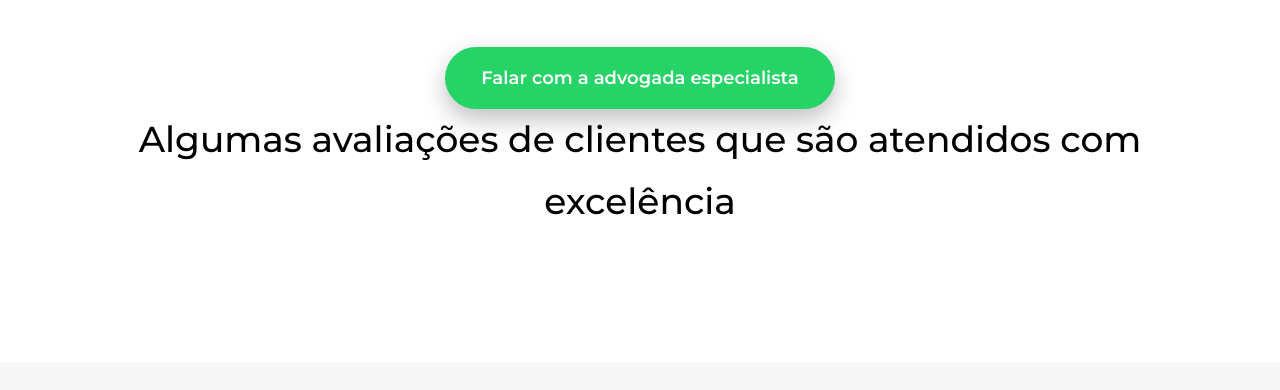
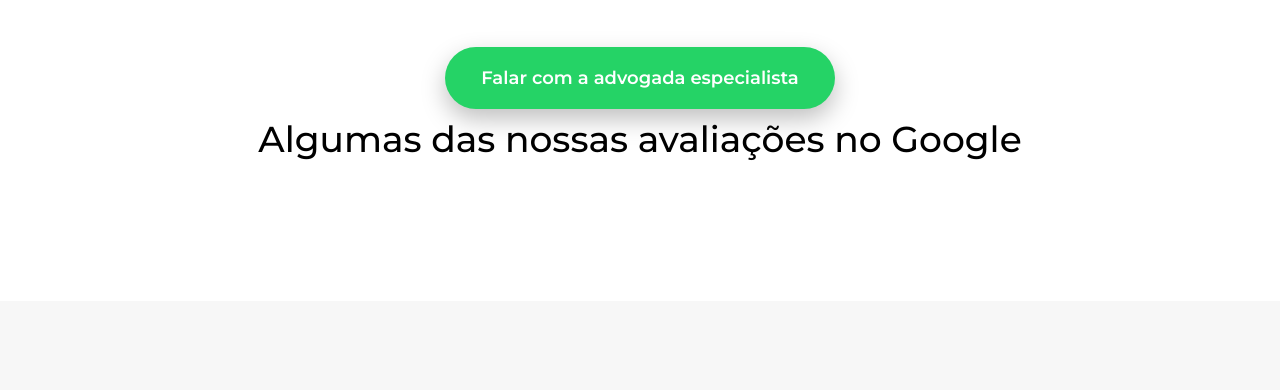
Before and after one commit to junniorodriguees/dravalescatrabalhista, a plain HTML site: page index.html in a window 1280 px wide. Shown: the part 4393-4783 px from the top of the page. Drawn offline with nearby package versions, Linux system fonts and the light colour scheme.

Commit message:
Update index.html

```diff
--- a/index.html
+++ b/index.html
@@ -311,9 +311,10 @@ Mais de <span class="big-number">8.000</span> clientes atendidos com excelência
 <a href="https://wa.me/5511940165873" class="btn-whatsapp">
 Falar com a advogada especialista
 </a>
+<div>
 <section class="avaliacoes">
 <section class="titulo-avaliacoes">
-<h2>Algumas avaliações de clientes que são atendidos com excelência</h2>
+<h2>Algumas das nossas avaliações no Google</h2>
 </section>
 </div>  </section>  <section class="section">  <div class="google-review">
 <div class="review-top">
```
